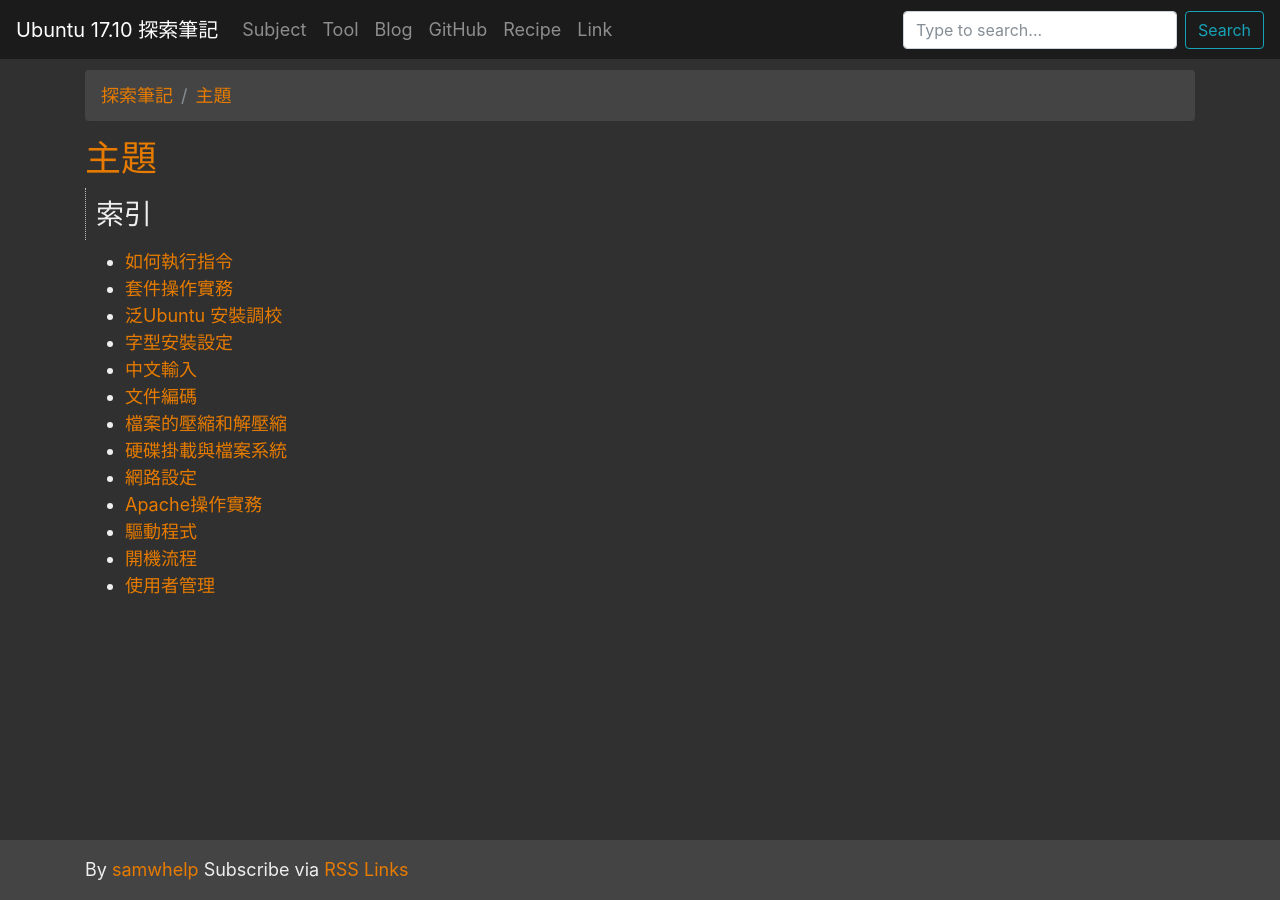
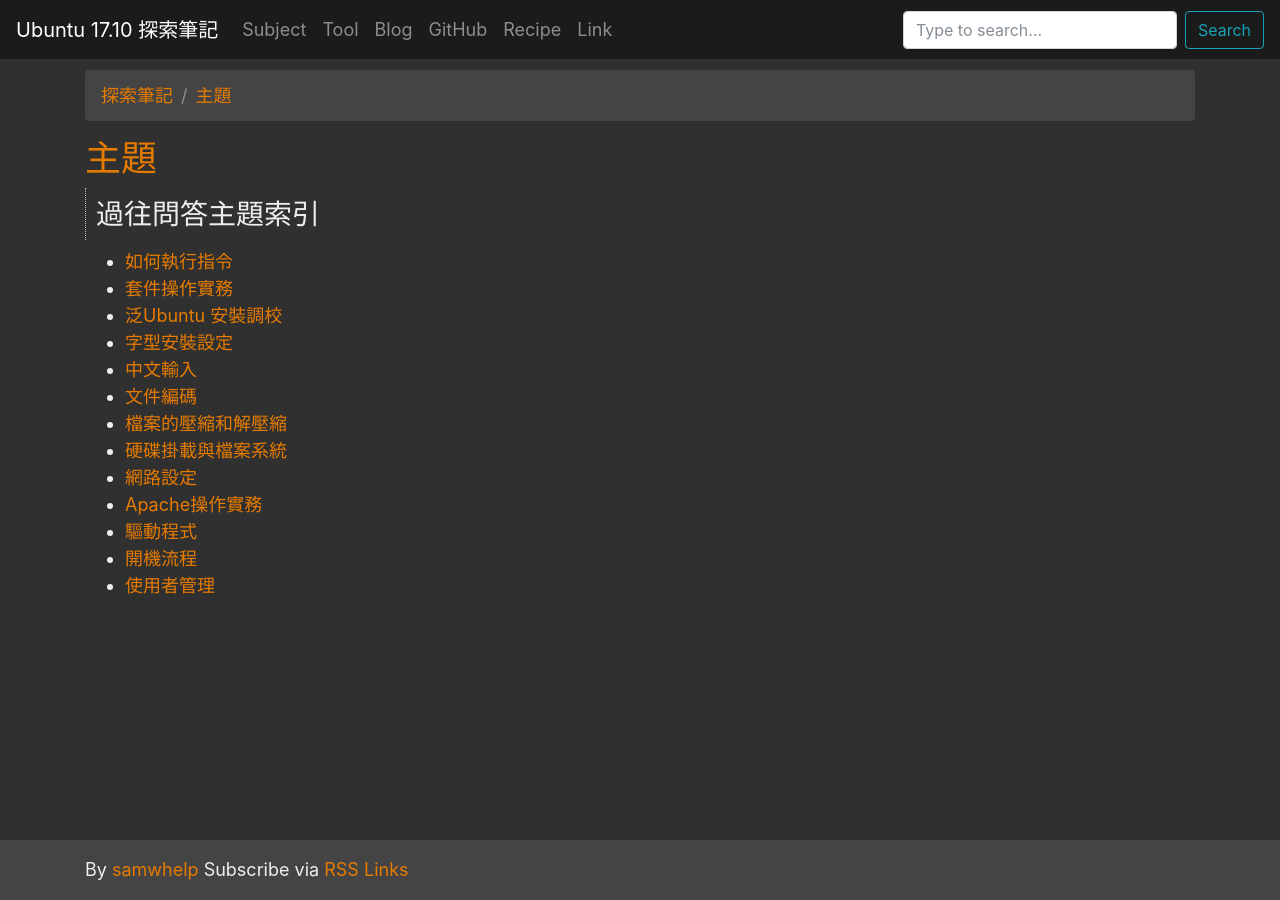
Before and after one commit to samwhelp/note-ubuntu-17.10, a Jekyll site: the page built from read/subject/index.md, in a window 1280 px wide. Built offline with Jekyll 4.4.1, drawn with Linux system fonts in a browser that asks for light colours; nearby versions of some CDN libraries.

Commit message:
change title

```diff
--- a/read/subject/index.md
+++ b/read/subject/index.md
@@ -2,11 +2,11 @@
 layout: page
 title: 主題
 description: >
-  問答主題索引。
+  過往問答主題索引。
 source_url: '/read/subject/index.md'
 ---
 
-## 索引
+## 過往問答主題索引
 
 * [如何執行指令](https://www.ubuntu-tw.org/modules/newbb/viewtopic.php?post_id=348698#forumpost348698)
 * [套件操作實務](https://www.ubuntu-tw.org/modules/newbb/viewtopic.php?post_id=333562#forumpost333562)
```
